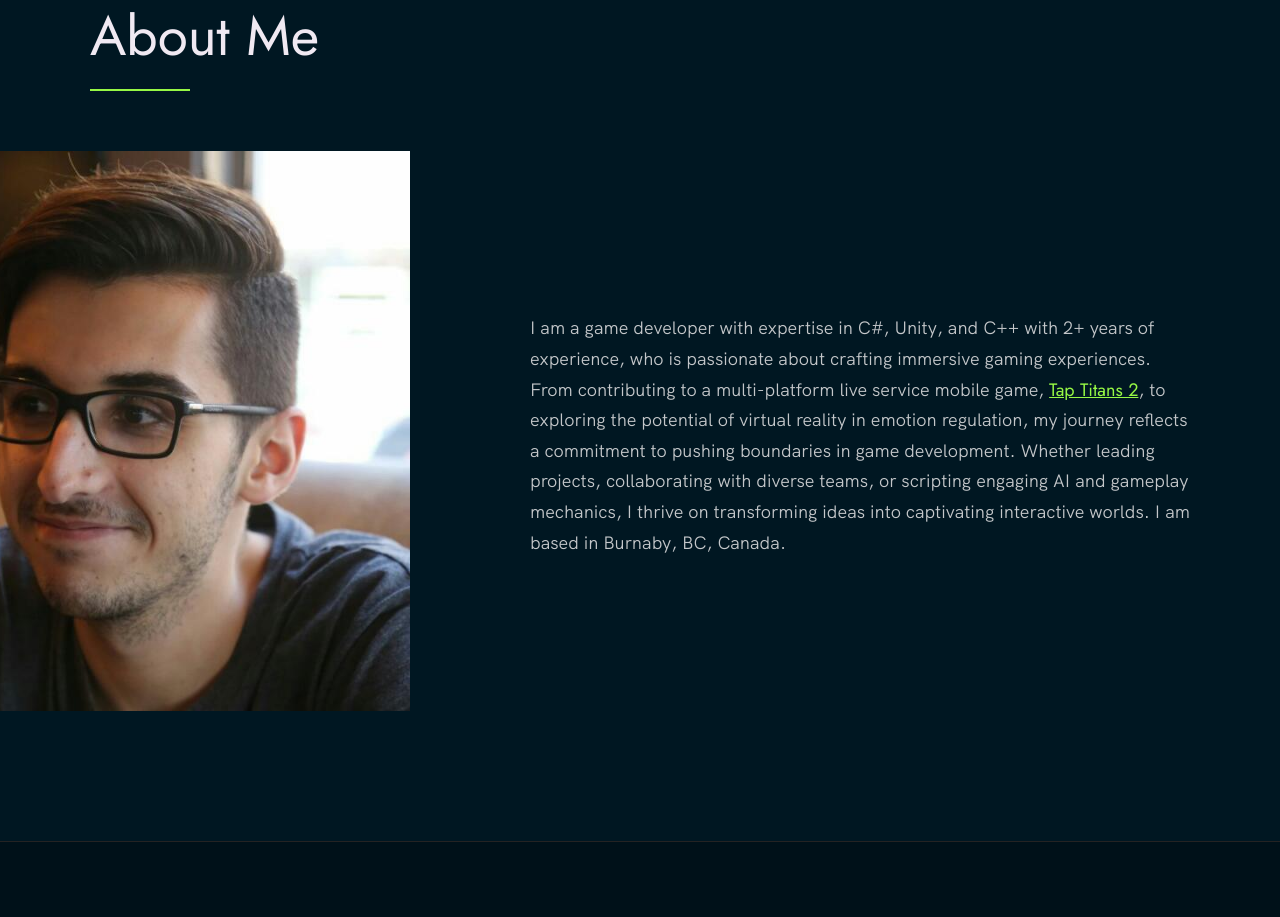
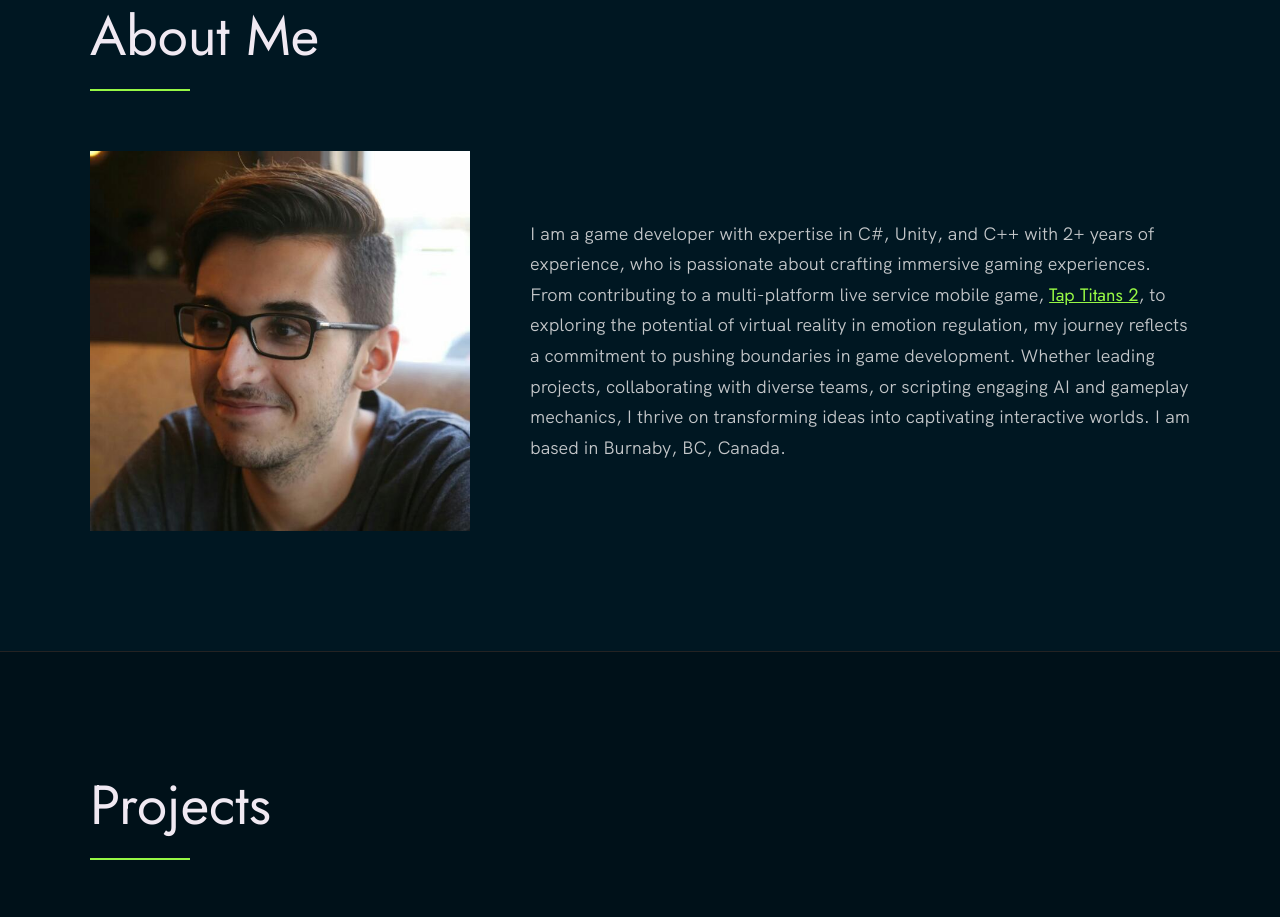
Before and after one commit to ACimensel/acimensel.github.io, a plain HTML site: page index.html in a window 1280 px wide. Shown: the part 917-1834 px from the top of the page. Drawn offline with Linux system fonts and the light colour scheme.

Commit message:
about section working as intended now

```diff
--- a/index.css
+++ b/index.css
@@ -64,7 +64,7 @@
 }
 
 html {
-    font-size: 62.5%; /* (16/10)*100 = 62.5% => 1rem = 10px */
+    font-size: 62.5%;
     box-sizing: border-box;
     scroll-behavior: smooth;
 }
@@ -121,7 +121,7 @@ section {
 
 img {
     max-width: 560px;
-    height: auto; /* This ensures the aspect ratio is maintained */
+    height: auto;
 }
 
 /* --------------------------------------- */
@@ -574,6 +574,7 @@ body:not(.user-is-tabbing) a:focus {
 }
 
 .about__photo-container {
+    display: flex;
     margin-bottom: var(--gutter-normal);
 }
 
@@ -584,8 +585,12 @@ body:not(.user-is-tabbing) a:focus {
 
     .about__photo-container {
         flex: 1;
-        margin: 0 var(--gutter-huge) 0 0;
+        margin: 0 var(--gutter-medium) 0 0;
     }
+}
+
+.about__photo {
+    width: 100%;
 }
 
 /* --------------------------------------- */
--- a/index.html
+++ b/index.html
@@ -4,7 +4,7 @@
 <head>
   <meta charset="UTF-8" />
   <meta name="viewport" content="width=device-width, initial-scale=1.0" />
-  <link rel="shortcut icon" type="image/png" href="./images/ac-logo2.png" />
+  <link rel="shortcut icon" type="image/png" href="./images/ac-logo.png" />
 
   <!-- Put your site title here -->
   <title>
@@ -41,10 +41,8 @@
     <div class="header__text-box row">
       <div class="header__text">
         <h1 class="heading-primary">
-          <!-- Replace the following name with your name -->
           <span class="outlined-name">Artun Cimensel</span>
         </h1>
-        <!-- Put a small paragraph about yourself -->
         <p class="colored-text">
           Software Engineer | Game Developer
         </p>
@@ -62,7 +60,6 @@
         <h2>About Me</h2>
         <div class="about__content">
           <div class="about__text">
-            <!-- Replace the below paragraph with info about yourself -->
             <p>
               I am a game developer with expertise in C#, Unity, and C++ with 2+ years of experience, who is passionate about
               crafting immersive gaming experiences. From contributing to a multi-platform live service mobile game,
@@ -74,7 +71,6 @@
           </div>
 
           <div class="about__photo-container">
-            <!-- Add a nice photo of yourself -->
             <img class="about__photo" src="./images/ac-picture.jpg" alt="" />
           </div>
         </div>
@@ -301,7 +297,8 @@
           <!--
           mnist -412as1
           plane image recognition -412as3
-          homography -412as4 - could put all computer vision projects together
+          homography -412as4
+          - could put all computer vision projects together
           -->
 
 
```
